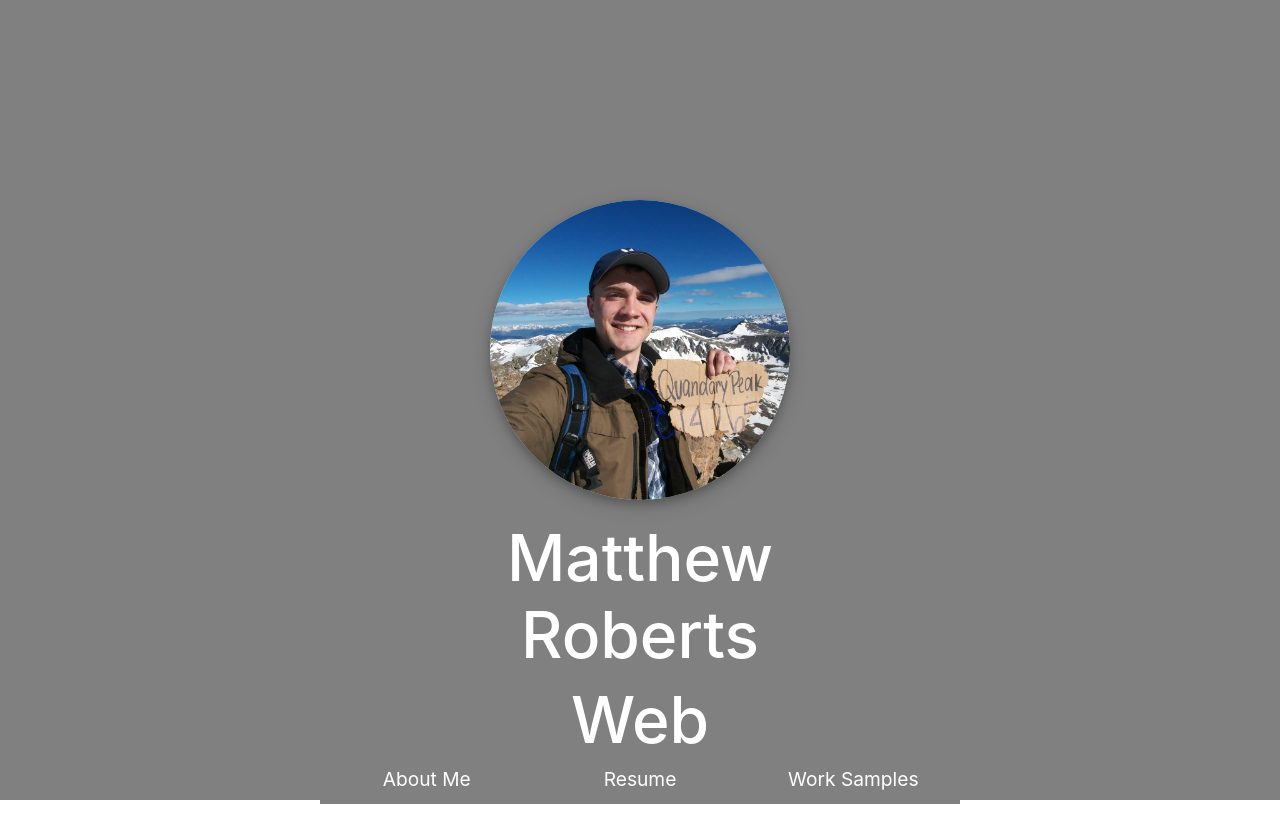
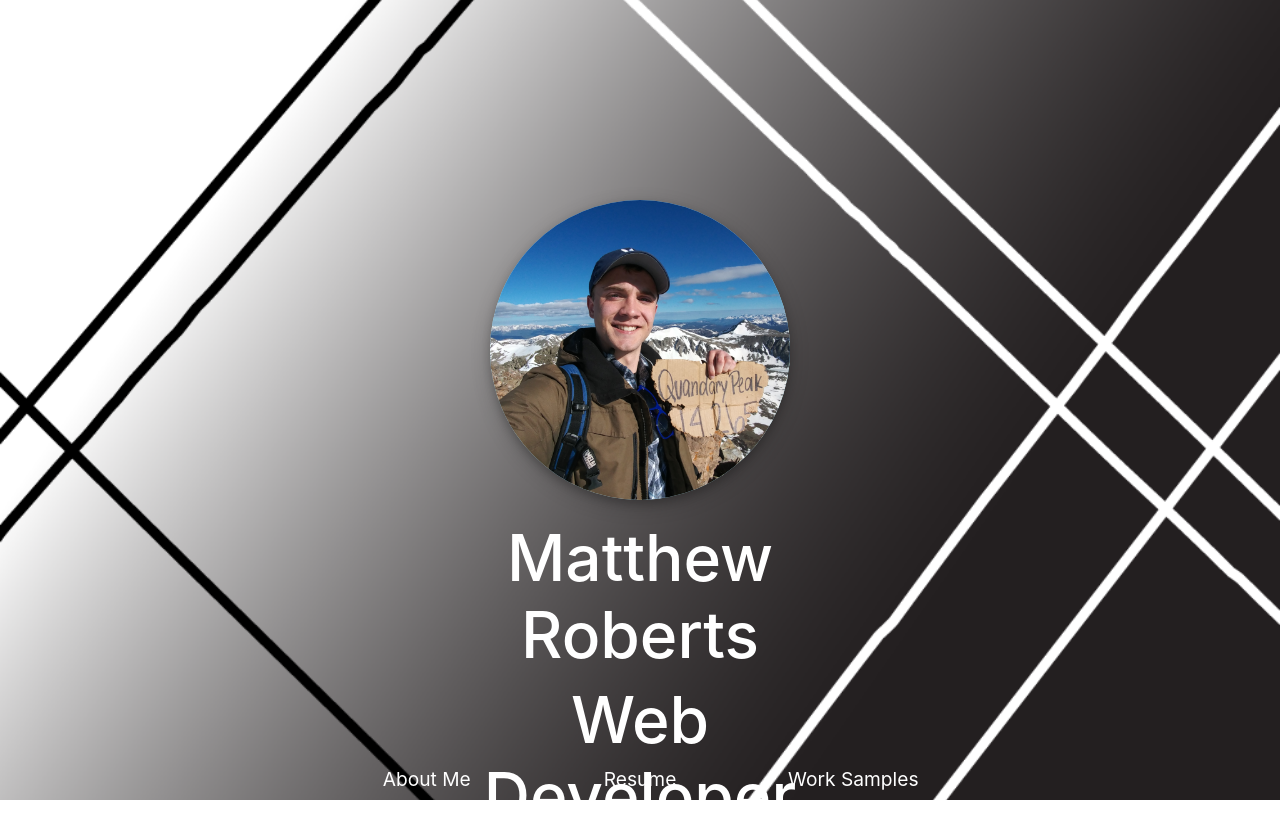
Before and after one commit to 83matthewr/PortfolioWebsite, a plain HTML site: page main.html in a window 1280 px wide. Shown: the top 838 px of the page. Drawn offline with nearby package versions, Linux system fonts and the light colour scheme.

Commit message:
Added background and updated nav buttons

```diff
--- a/style.css
+++ b/style.css
@@ -4,7 +4,10 @@ html, body, #page {
 }
 
 #cover {
-  background-color: grey;
+  background-image: url("pics/background1.png");
+  background-repeat: no-repeat;
+  background-position: center;
+  background-size: cover;
   height: 800px;
 }
 
@@ -37,14 +40,15 @@ html, body, #page {
 }
 
 #about {
-  background-color: grey;
+  background-color: rgba(0,0,0,0);
   padding: 0px;
 }
 
 #about button {
   width: 100%;
+  height: 50px;
   padding: 15px 0px 10px;
-  background-color: grey;
+  background-color: rgba(0,0,0,0);
   border: none;
   color: white;
   font-size: 1.5vw;
@@ -58,14 +62,15 @@ html, body, #page {
 }
 
 #resume {
-  background-color: grey;
+  background-color: rgba(0,0,0,0);
   padding: 0px;
 }
 
 #resume button {
   width: 100%;
+  height: 50px;
   padding: 15px 0px 10px;
-  background-color: grey;
+  background-color: rgba(0,0,0,0);
   border: none;
   color: white;
   font-size: 1.5vw;
@@ -79,14 +84,15 @@ html, body, #page {
 }
 
 #work {
-  background-color: grey;
+  background-color: rgba(0,0,0,0);
   padding: 0px;
 }
 
 #work button {
   width: 100%;
+  height: 50px;
   padding: 15px 0px 10px;
-  background-color: grey;
+  background-color: rgba(0,0,0,0);
   border: none;
   color: white;
   font-size: 1.5vw;
```
Also changed, not shown: pics/background1.png (added).
